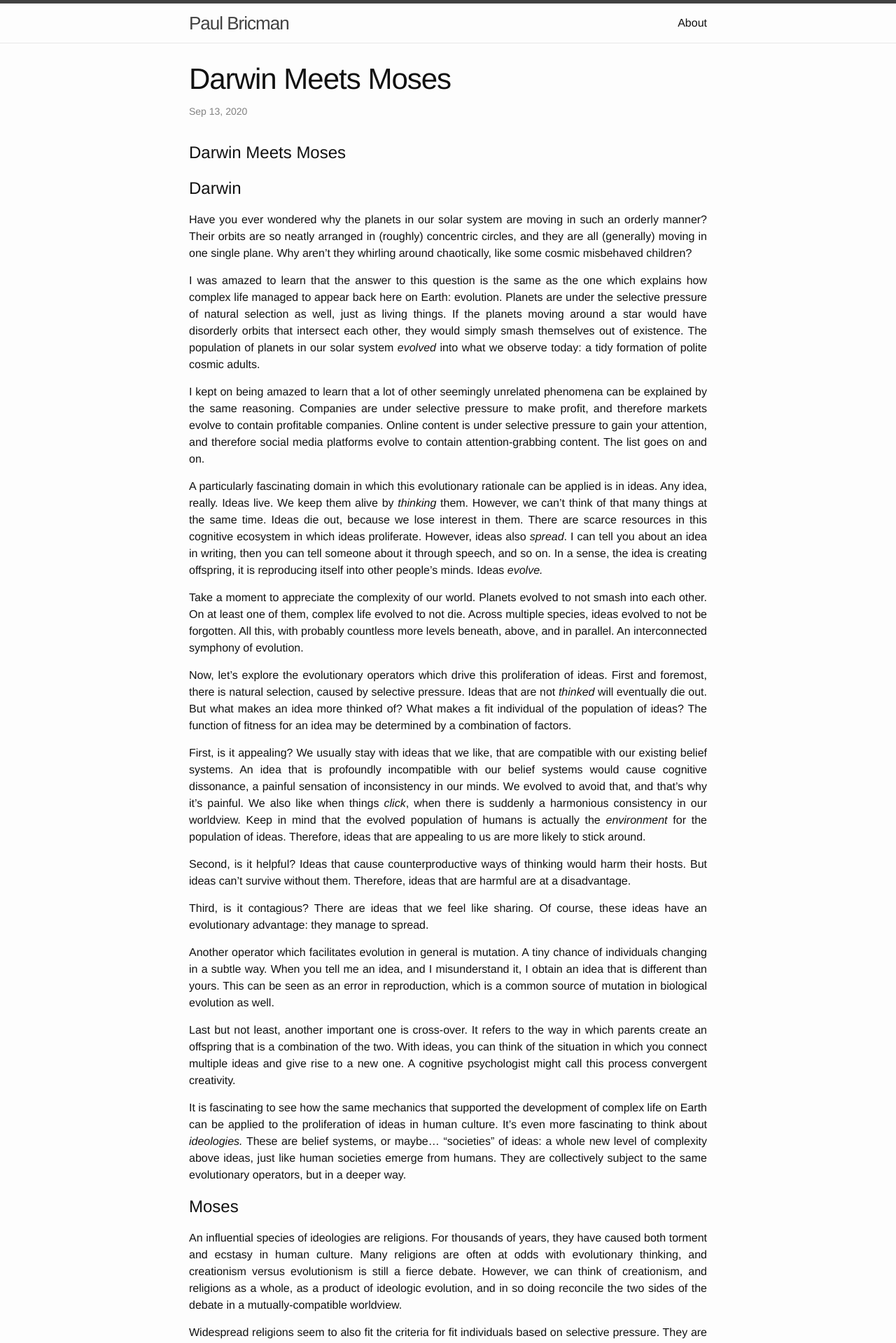
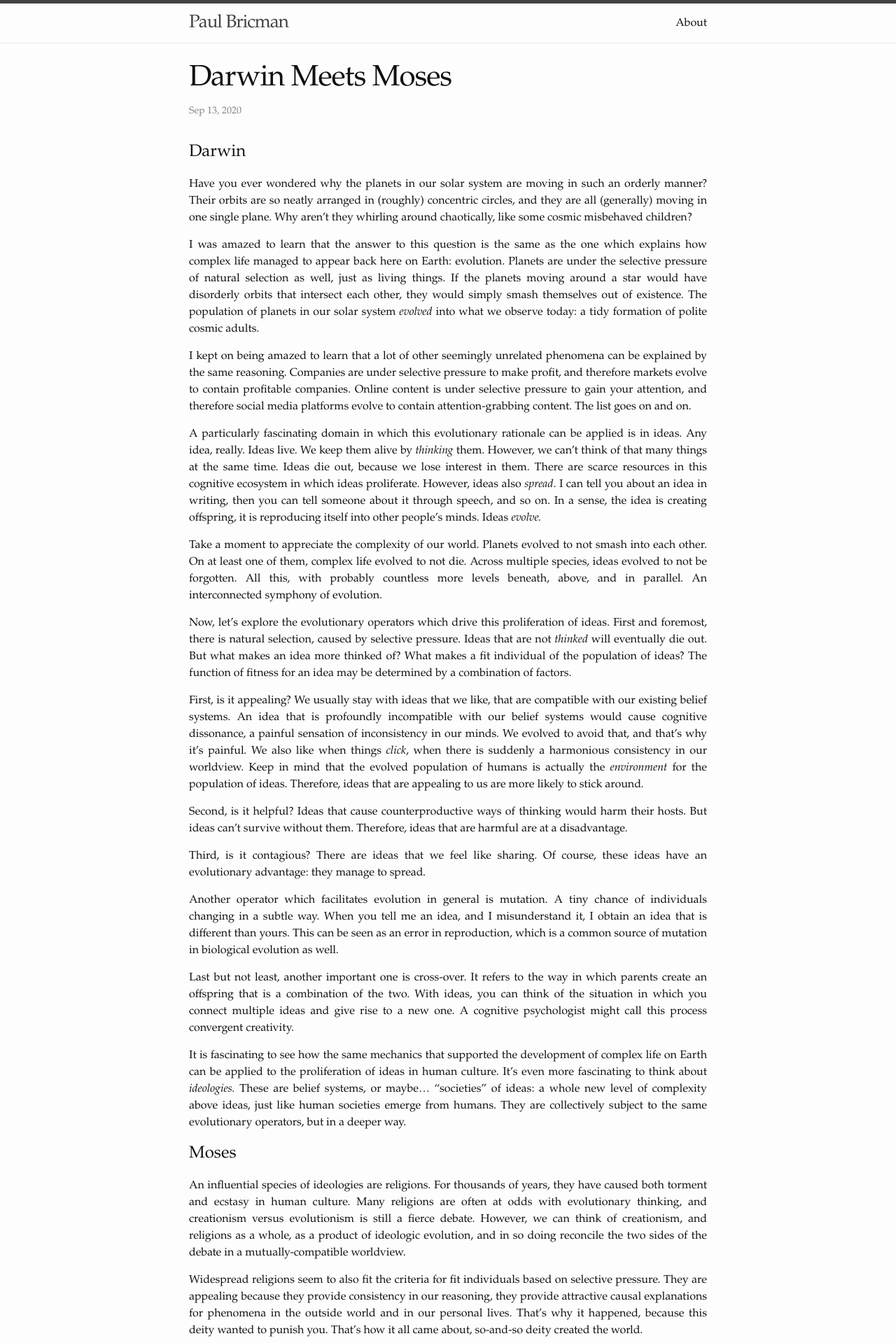
Before and after one commit to paulbricman/paulbricman.github.io, a Jekyll site: the page built from _posts/2020-09-13-darwin-meets-moses.md, in a window 1280 px wide. Shown: the top 1919 px of the page at 70% size. Built offline with Jekyll 4.4.1, drawn with Linux system fonts in a browser that asks for light colours.

Commit message:
Update CSS

```diff
--- a/_posts/2020-09-13-darwin-meets-moses.md
+++ b/_posts/2020-09-13-darwin-meets-moses.md
@@ -5,8 +5,6 @@ date:   2020-09-13 14:23:55 +0200
 categories: society
 excerpt: "How can two conflicting ideas explain each other?"
 ---
-# Darwin Meets Moses
-
 # Darwin
 
 Have you ever wondered why the planets in our solar system are moving in such an orderly manner? Their orbits are so neatly arranged in (roughly) concentric circles, and they are all (generally) moving in one single plane. Why aren't they whirling around chaotically, like some cosmic misbehaved children?
--- a/css/main.scss
+++ b/css/main.scss
@@ -6,7 +6,7 @@
 
 
 // Our variables
-$base-font-family: "Helvetica Neue", Helvetica, Arial, sans-serif;
+$base-font-family: Perpetua, Baskerville, Big Caslon, Palatino Linotype, Palatino, URW Palladio L, Nimbus Roman No9 L, serif;
 $base-font-size:   16px;
 $base-font-weight: 400;
 $small-font-size:  $base-font-size * 0.875;
```
Also changed, not shown: 8 other files.
